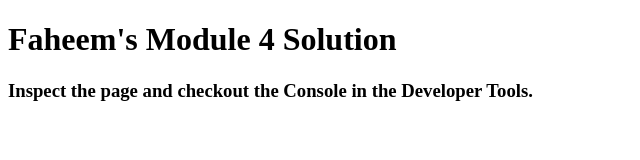
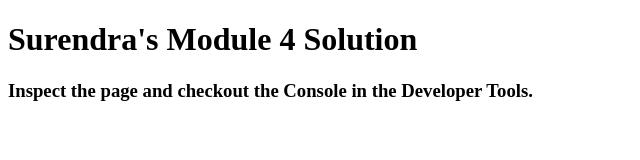
Before and after one commit to Surendra0212/Module-4-solution, a plain HTML site: page index.html in a window 1280 px wide. Shown: the whole page, without its empty margins (0-640 px from the left). Drawn offline with Linux system fonts and the light colour scheme.

Commit message:
Update index.html

```diff
--- a/index.html
+++ b/index.html
@@ -11,7 +11,7 @@
   <script src="script.js"></script>
 </head>
 <body>
-  <h1>Faheem's Module 4 Solution</h1>
+  <h1>Surendra's Module 4 Solution</h1>
   <h3>Inspect the page and checkout the Console in the Developer Tools.</h3>
 </body>
 </html>
```
